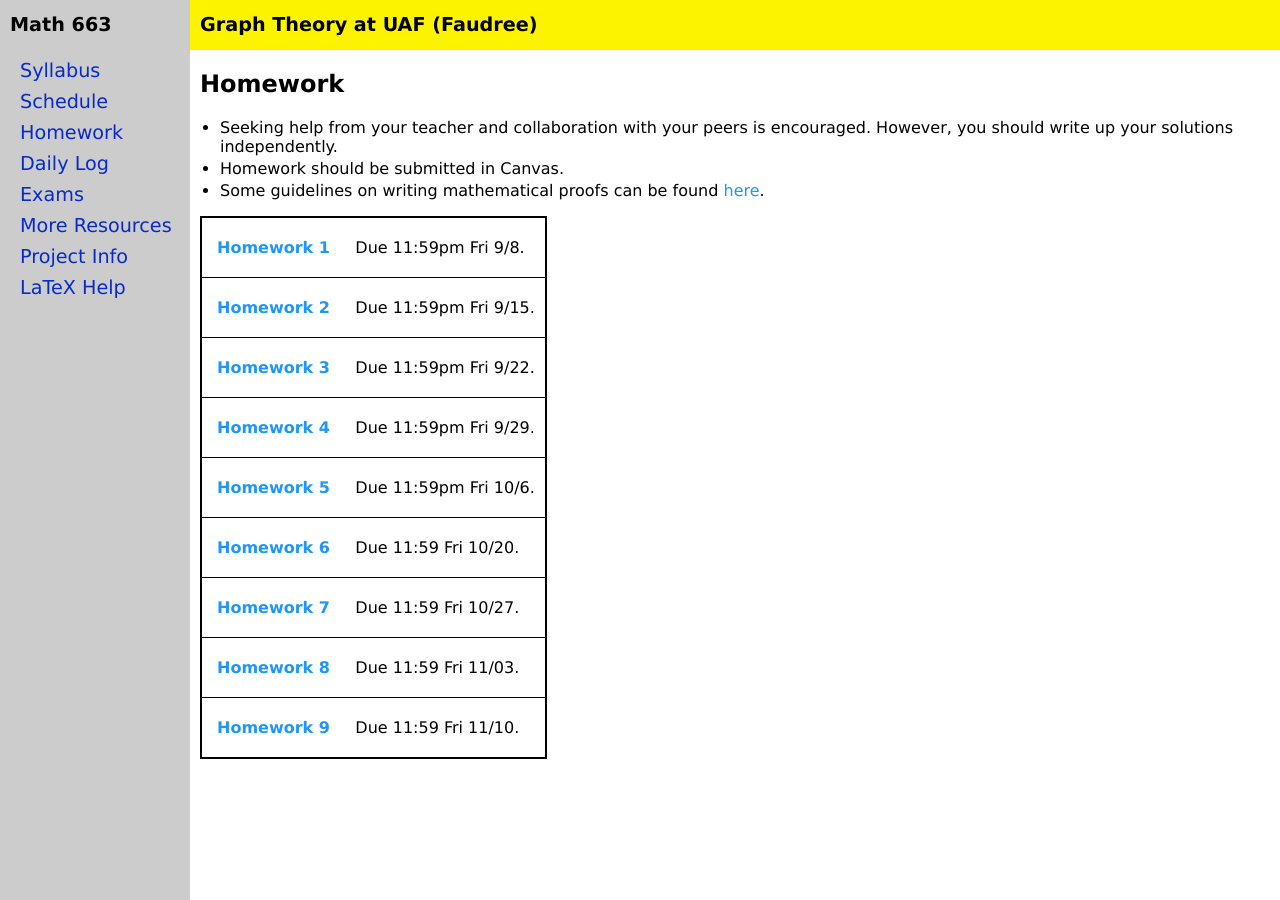
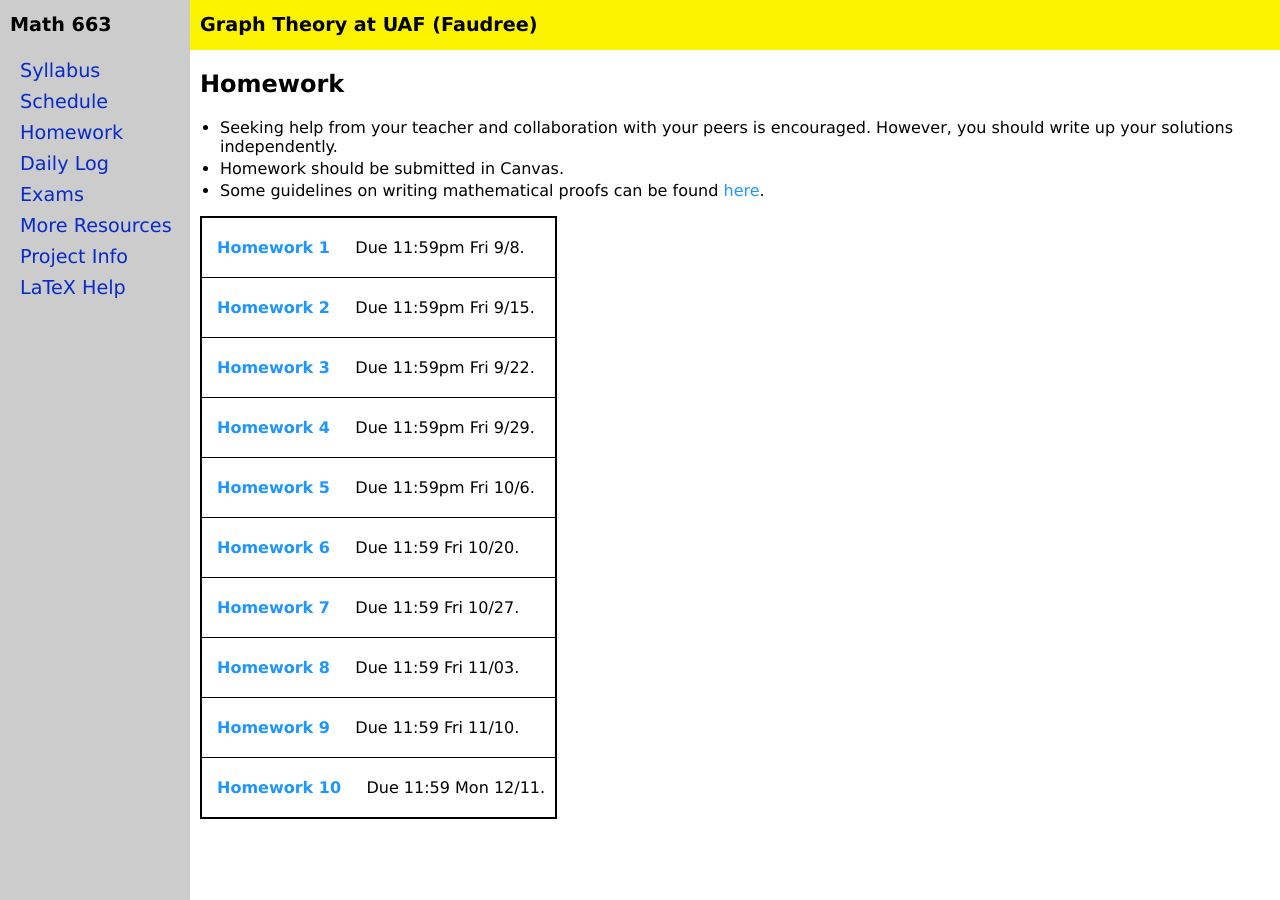
Before and after one commit to jrfaudree/GradGT, a Jekyll site: the page built from homework.md, in a window 1280 px wide. Built offline with Jekyll 4.4.1, drawn with Linux system fonts in a browser that asks for light colours.

Commit message:
Update homework.yml

```diff
--- a/_data/homework.yml
+++ b/_data/homework.yml
@@ -28,3 +28,6 @@ homework:
 - name: Homework 9
   due: 11:59 Fri 11/10
   url: M663f23_hw9.pdf
+- name: Homework 10
+  due: 11:59 Mon 12/11
+  url: M663f23_hw10.pdf
```
